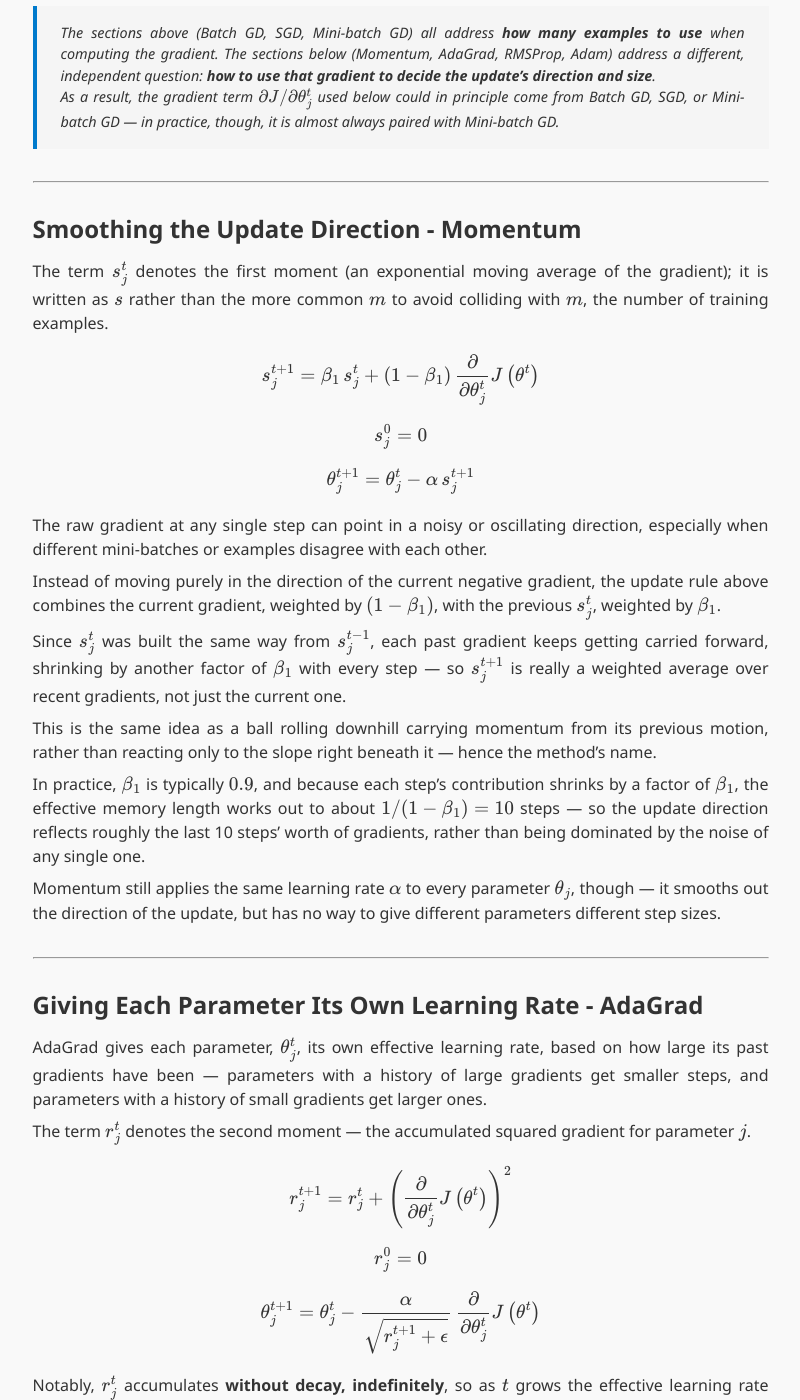
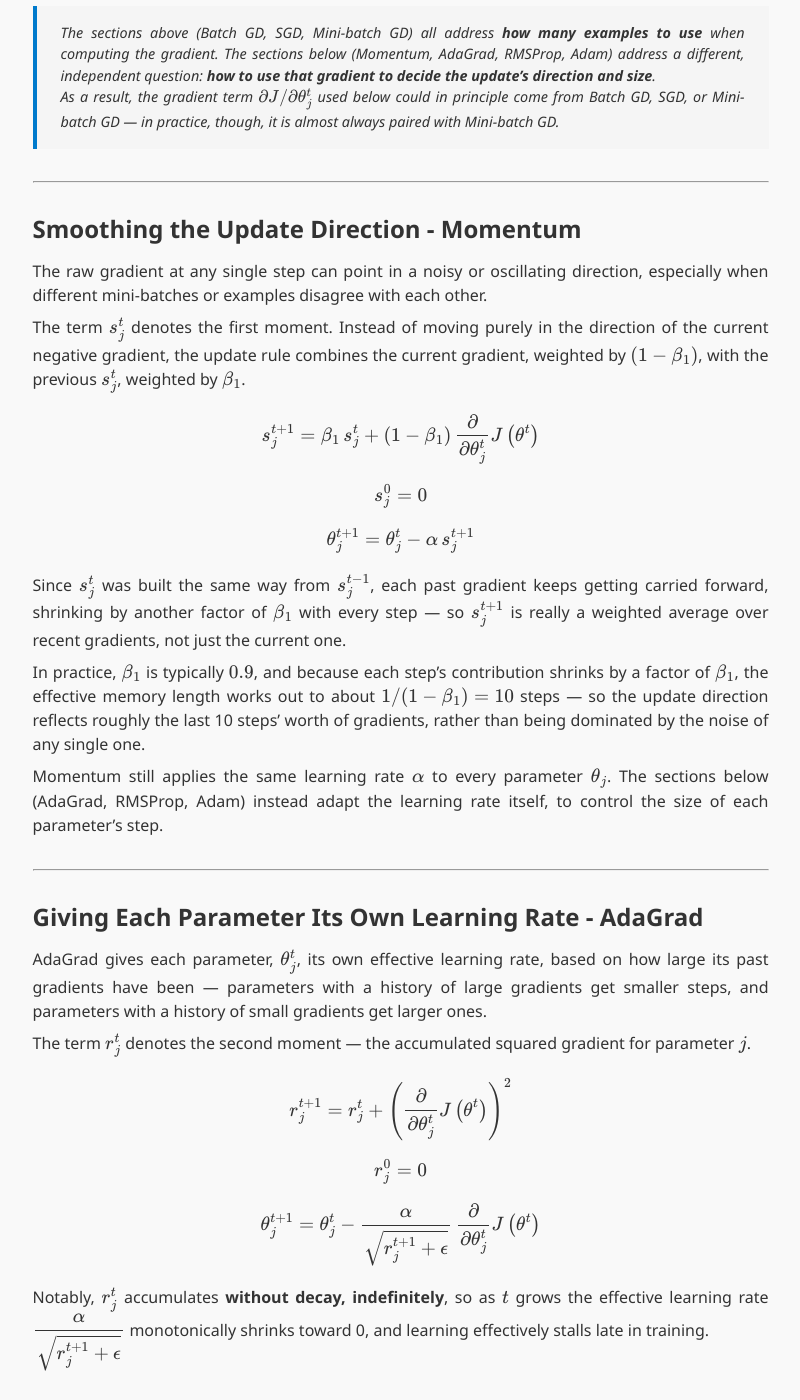
Before and after one commit to wyatthoho/wyatthoho.github.io, a Jekyll site: the page built from _ml_notes/roadmap-to-gradient-descent-optimizers.md, in a window 1280 px wide and 1400 px high, scrolled down 1842 px. Shown: the whole window, without its empty margins (232-1032 px from the left). Built offline with Jekyll 4.4.1, drawn with Linux system fonts in a browser that asks for light colours.

Commit message:
Reorder Momentum section to motivate before defining, and fix step-size claim
Co-Authored-By: Claude Sonnet 5 <noreply@anthropic.com>

```diff
--- a/_ml_notes/roadmap-to-gradient-descent-optimizers.md
+++ b/_ml_notes/roadmap-to-gradient-descent-optimizers.md
@@ -80,7 +80,9 @@ Setting $b=m$ recovers Batch GD; setting $b=1$ recovers SGD.
 
 ## Smoothing the Update Direction - Momentum
 
-The term $s_j^{t}$ denotes the first moment (an exponential moving average of the gradient); it is written as $s$ rather than the more common $m$ to avoid colliding with $m$, the number of training examples.
+The raw gradient at any single step can point in a noisy or oscillating direction, especially when different mini-batches or examples disagree with each other.
+
+The term $s_j^{t}$ denotes the first moment. Instead of moving purely in the direction of the current negative gradient, the update rule combines the current gradient, weighted by $(1-\beta_1)$, with the previous $s_j^{t}$, weighted by $\beta_1$.
 
 $$\begin{equation} s_j^{t+1} = \beta_1\, s_j^{t} + (1-\beta_1)\,\frac{\partial}{\partial\theta_j^{t}}J\left(\theta^{t}\right) \end{equation}$$
 
@@ -88,17 +90,11 @@ $$\begin{equation} s_j^{0}=0 \end{equation}$$
 
 $$\begin{equation} \theta_j^{t+1} = \theta_j^{t} - \alpha\, s_j^{t+1} \end{equation}$$
 
-The raw gradient at any single step can point in a noisy or oscillating direction, especially when different mini-batches or examples disagree with each other.
-
-Instead of moving purely in the direction of the current negative gradient, the update rule above combines the current gradient, weighted by $(1-\beta_1)$, with the previous $s_j^{t}$, weighted by $\beta_1$.
-
 Since $s_j^{t}$ was built the same way from $s_j^{t-1}$, each past gradient keeps getting carried forward, shrinking by another factor of $\beta_1$ with every step — so $s_j^{t+1}$ is really a weighted average over recent gradients, not just the current one.
-
-This is the same idea as a ball rolling downhill carrying momentum from its previous motion, rather than reacting only to the slope right beneath it — hence the method's name.
 
 In practice, $\beta_1$ is typically $0.9$, and because each step's contribution shrinks by a factor of $\beta_1$, the effective memory length works out to about $1/(1-\beta_1)=10$ steps — so the update direction reflects roughly the last 10 steps' worth of gradients, rather than being dominated by the noise of any single one.
 
-Momentum still applies the same learning rate $\alpha$ to every parameter $\theta_j$, though — it smooths out the direction of the update, but has no way to give different parameters different step sizes.
+Momentum still applies the same learning rate $\alpha$ to every parameter $\theta_j$. The sections below (AdaGrad, RMSProp, Adam) instead adapt the learning rate itself, to control the size of each parameter's step.
 
 ---
 
```
